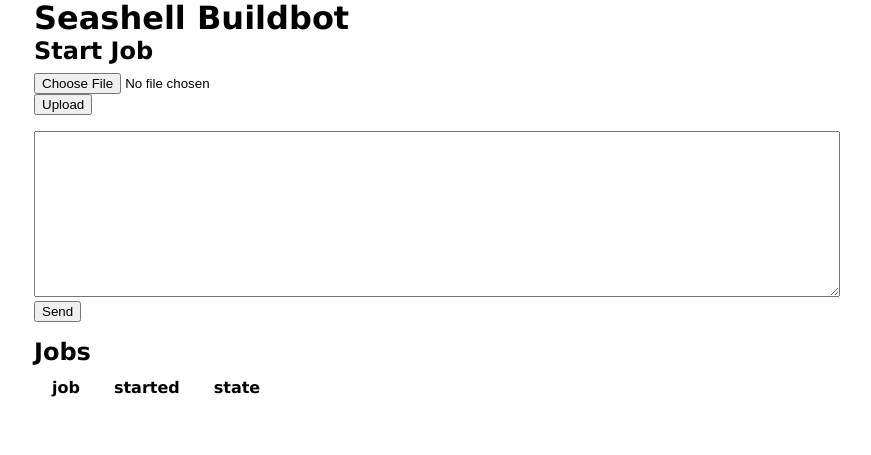
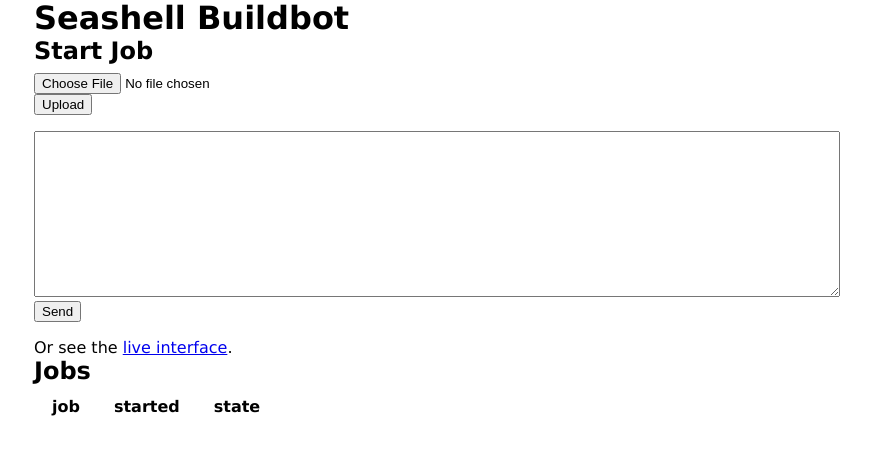
Before and after one commit to cucapra/dahlia, a Flask app: page / in a window 1280 px wide. Shown: the part 17-472 px from the top of the page, without its empty margins (206-1077 px from the left). Run offline with Flask 2, Linux system fonts and the light colour scheme; lists and menus that the app fills with data are empty.

Commit message:
Documentation about the live page

```diff
--- a/buildbot/buildbot/templates/joblist.html
+++ b/buildbot/buildbot/templates/joblist.html
@@ -12,6 +12,8 @@
     <input type="hidden" name="browser" value="true">
     <input type="submit" value="Send">
 </form>
+
+Or see the <a href="{{ url_for('live_html') }}">live interface</a>.
 
 <h2>Jobs</h2>
 <table>
```
Also changed, not shown: buildbot/README.md.
